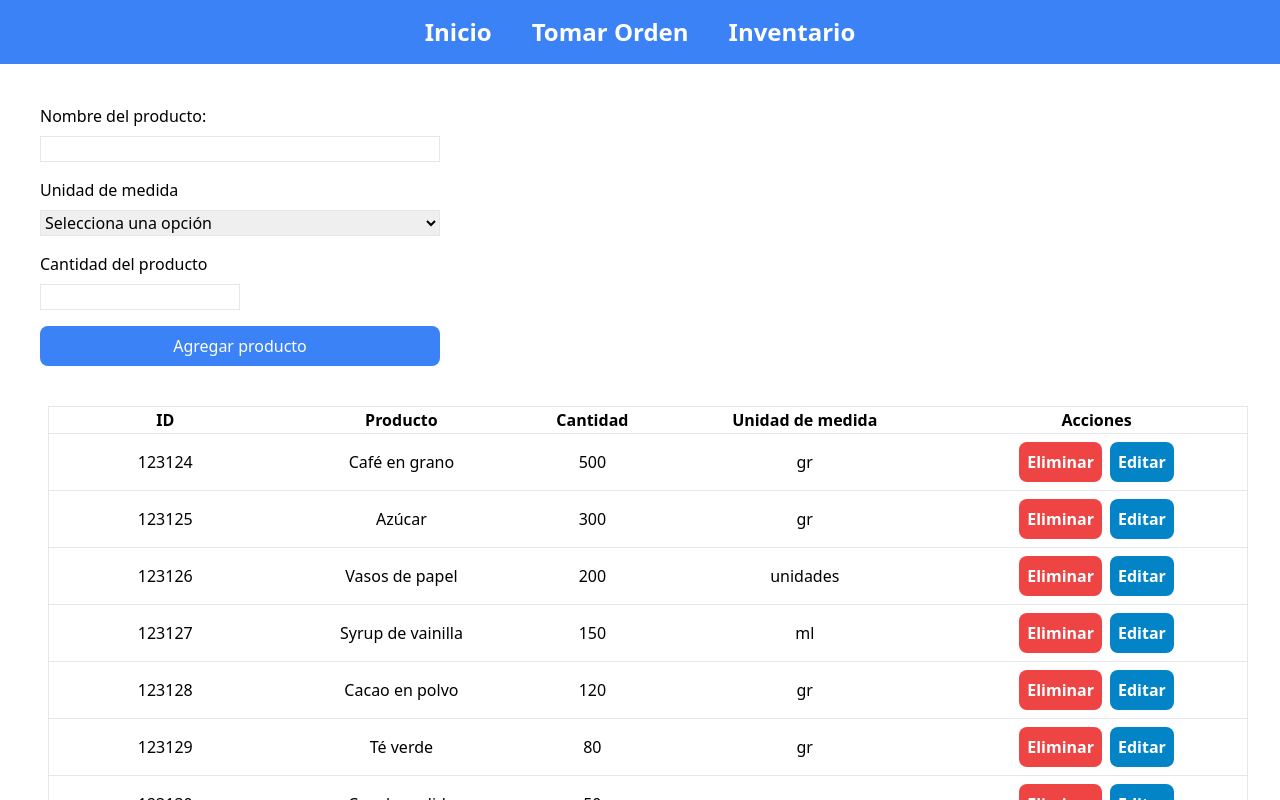
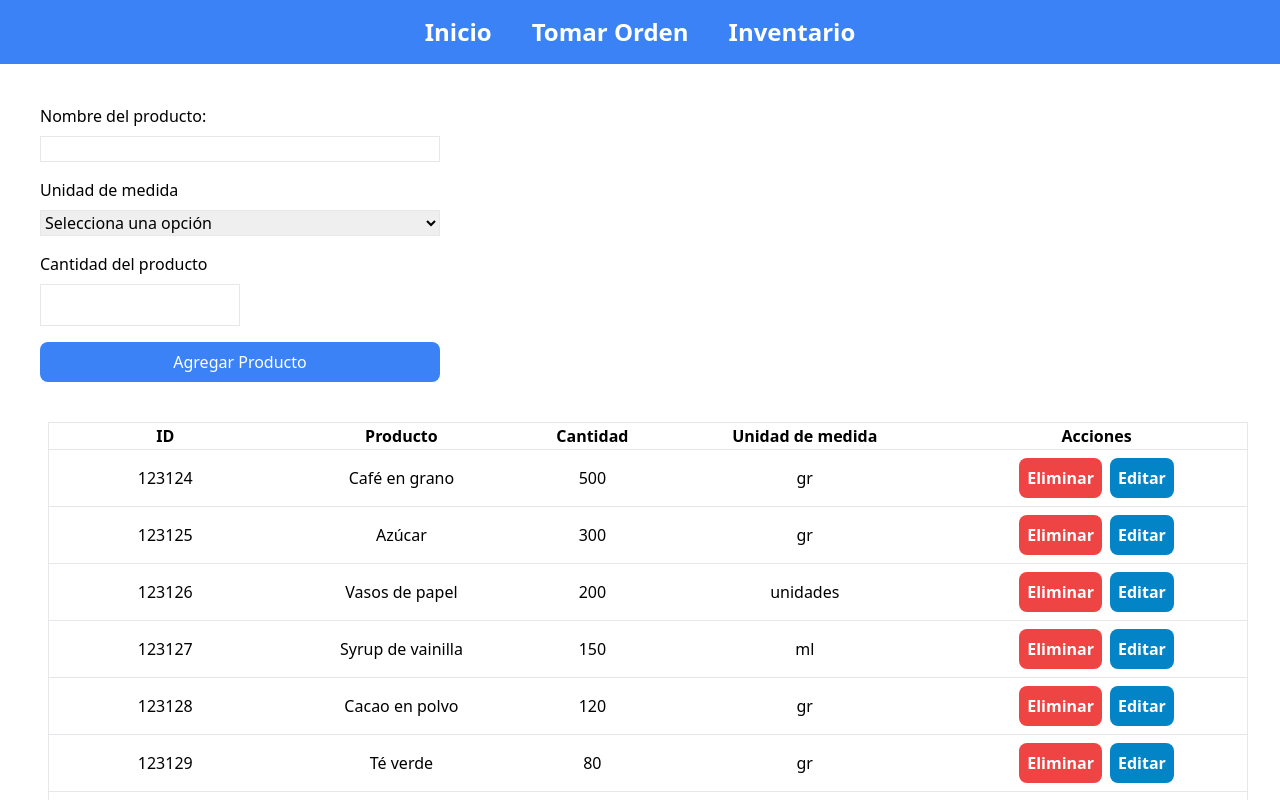
Before and after one commit to pacosotto/lacasadepaco, a React (Vite) app: page /inventario in a window 1280 px wide. Shown: the top 800 px of the page. Built offline with nearby package versions, Linux system fonts and the light colour scheme; data requests are answered from the project's data file.

Commit message:
🔧 Fix input type and add padding, dynamic submit value and styles for add/edit state

```diff
--- a/src/pages/Inventory.jsx
+++ b/src/pages/Inventory.jsx
@@ -99,9 +99,6 @@ const Inventory = () => {
     };
 
     if (editando) {
-      console.log("Editando...");
-      console.log(productoId);
-      console.log(producto);
       actualizarProducto(productoId, producto);
       setEditando(false);
       setProductoId(null);
@@ -152,18 +149,23 @@ const Inventory = () => {
             <div className="flex flex-col gap-2">
               <label htmlFor="cantidad">Cantidad del producto</label>
               <input
-                type="numbre"
+                type="number"
+                min="0"
                 id="cantidad"
                 name="cantidad"
                 value={cantidad}
-                className="border w-1/6"
+                className="border w-1/6 p-2"
                 onChange={(e) => setCantidad(e.target.value)}
               />
             </div>
             <input
               type="submit"
-              value="Agregar producto"
-              className="bg-blue-500 text-white rounded-lg w-1/3 py-2 cursor-pointer hover:bg-blue-700"
+              value={editando ? "Actualizar valores" : "Agregar Producto"}
+              className={
+                editando
+                  ? "bg-yellow-500 text-black font-semibold rounded-lg w-1/3 py-2 cursor-pointer hover:bg-yellow-700"
+                  : "bg-blue-500 text-white rounded-lg w-1/3 py-2 cursor-pointer hover:bg-blue-700"
+              }
             />
           </form>
         </div>
```
